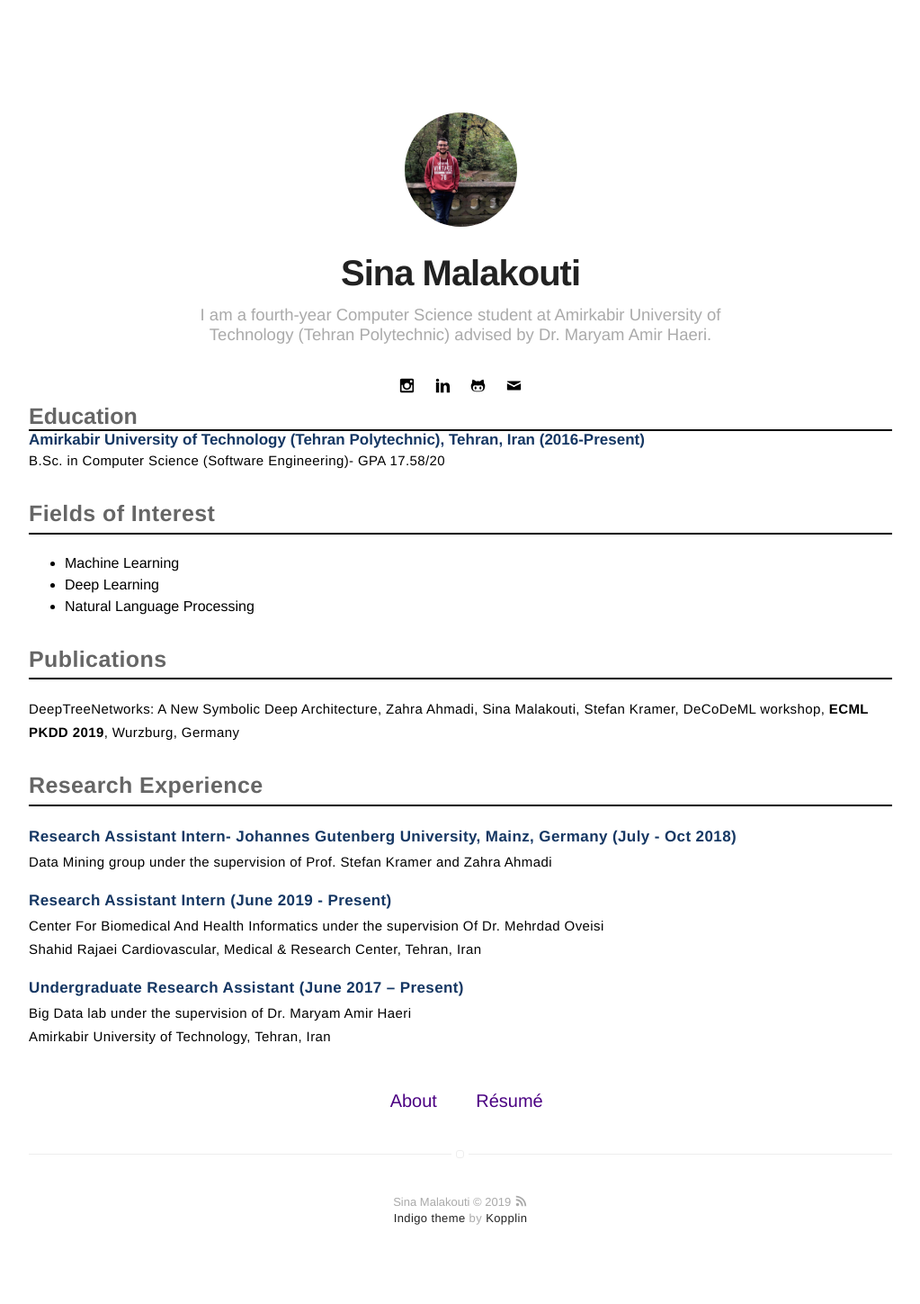
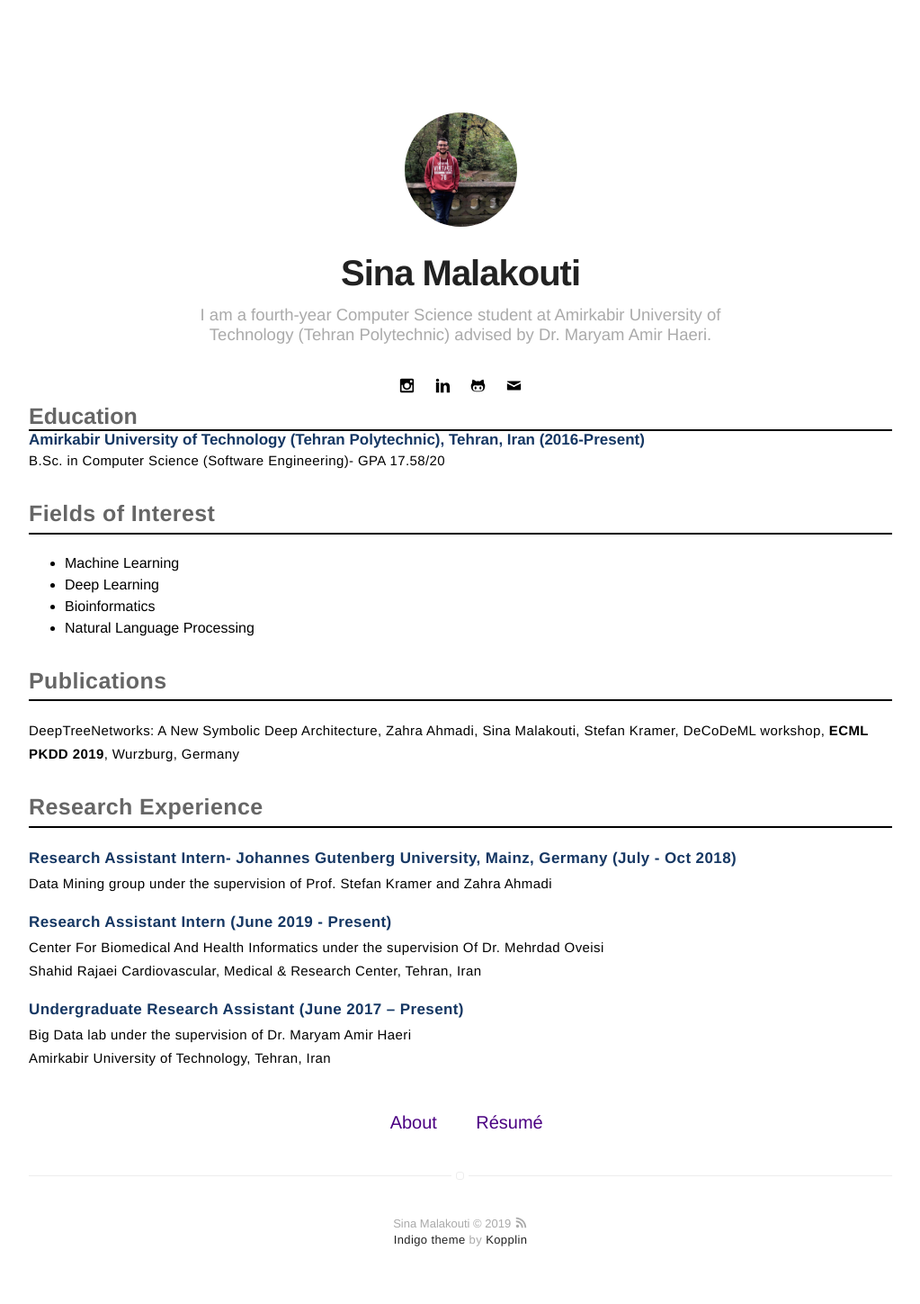
Before and after one commit to sinamalakouti/sinamalakouti.github.io, a Jekyll site: the page built from index.html, in a window 1280 px wide. Shown: the whole page at 90% size, without its empty margins (128-1151 px from the left). Built offline with Jekyll 4.4.1, drawn with Linux system fonts in a browser that asks for light colours; before the commit the page ends 1425 px from its top, so only the background shows below that.

Commit message:
first page almost completed

```diff
--- a/_includes/header.html
+++ b/_includes/header.html
@@ -42,6 +42,7 @@
         <ul class="list-horizontal" >
                 <li style="color: black">Machine Learning</li>
                 <li style="color: black">Deep Learning</li>
+                <li style="color: black">Bioinformatics</li>
                 <li style="color: black">Natural Language Processing</li>
         </ul>
 
```
